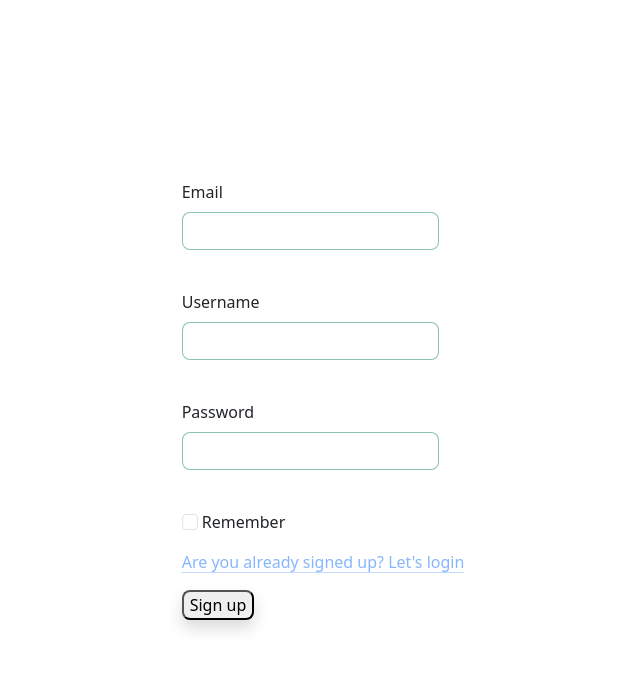
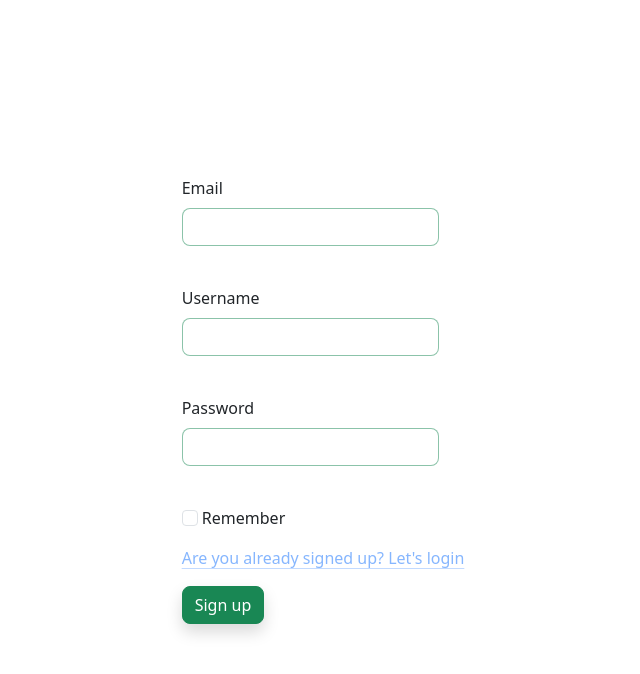
Before and after one commit to kappq/heroquest-stats-tracker, a Flask app: page /signup in a window 1280 px wide. Shown: the top 674 px of the page, without its empty margins (317-957 px from the left). Run offline with Flask 3, Linux system fonts and the light colour scheme.

Commit message:
Frontend errore cambiato

```diff
--- a/heroquest/templates/auth/signup.html
+++ b/heroquest/templates/auth/signup.html
@@ -32,7 +32,7 @@
             <p><a class="link-offset-2 link-underline link-underline-opacity-25 link-opacity-50 link-opacity-100-hover" href="{{ url_for('auth.login') }}">Are you already signed up? Let's login</a></p>
         </div>
 
-        <button type="submit" class="shadow btn-success rounded-3">Sign up</button>
+        <button type="submit" class="shadow btn btn-success rounded-3">Sign up</button>
 
     </form>
 
```
